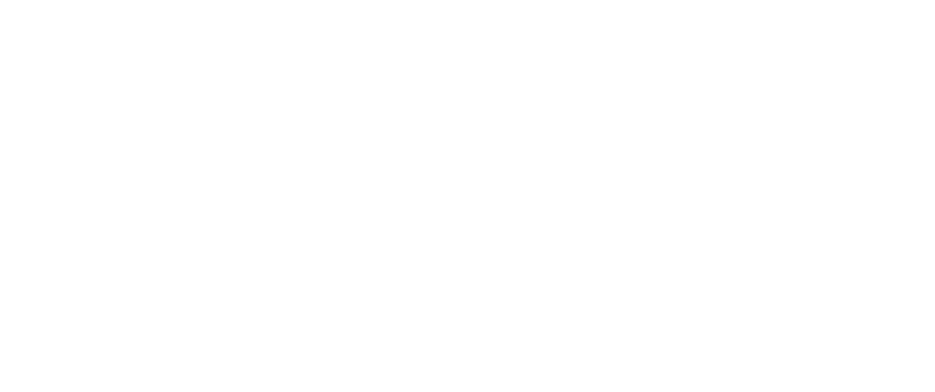
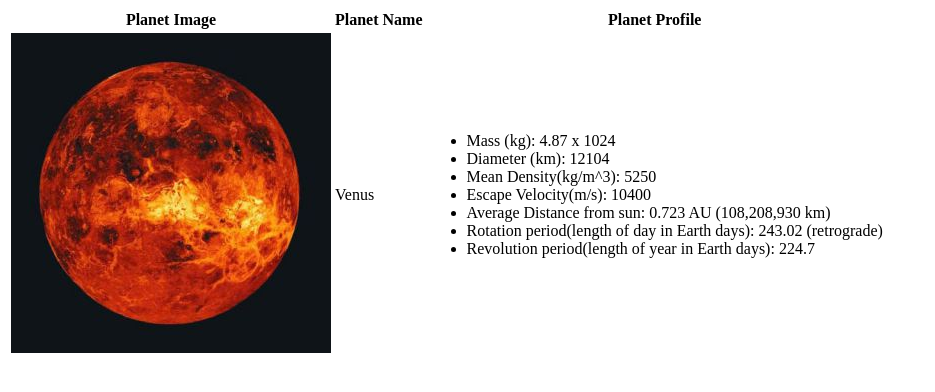
Before and after one commit to phabercoss/lab_5, a plain HTML site: page index.html in a window 1280 px wide. Shown: the whole page, without its empty margins (0-935 px from the left). Drawn offline with Linux system fonts and the light colour scheme.

Commit message:
Changed title and added Venus as first planet
Changed title and added descriptions for Venus

```diff
--- a/index.html
+++ b/index.html
@@ -2,10 +2,34 @@
 <html lang="en">
 <head>
   <meta charset="UTF-8">
-  <title>Professional Resume</title>
+  <title>Planets</title>
 </head>
 
 <body>
+<table>
+  <tr>
+    <th>Planet Image</th>
+    <th>Planet Name</th>
+    <th>Planet Profile</th>
+  </tr>
+  <tr>
+    <td><img src="Venus.jpg" alt="Venus"></td>
+    <td>Venus</td>
+    <td>
+      <ul>
+        <li>Mass (kg): 4.87 x 1024</li>
+        <li>Diameter (km): 12104</li>
+        <li>Mean Density(kg/m^3): 5250</li>
+        <li>Escape Velocity(m/s): 10400</li>
+        <li>Average Distance from sun: 	0.723 AU (108,208,930 km)</li>
+        <li>Rotation period(length of day in Earth days): 243.02 (retrograde)</li>
+        <li>Revolution period(length of year in Earth days): 224.7</li>
+      </ul>
+    </td>
+</tr>
+<tr>
+
+
 
 </body>
 </html>
```
Also changed, not shown: Venus.jpg (added).
